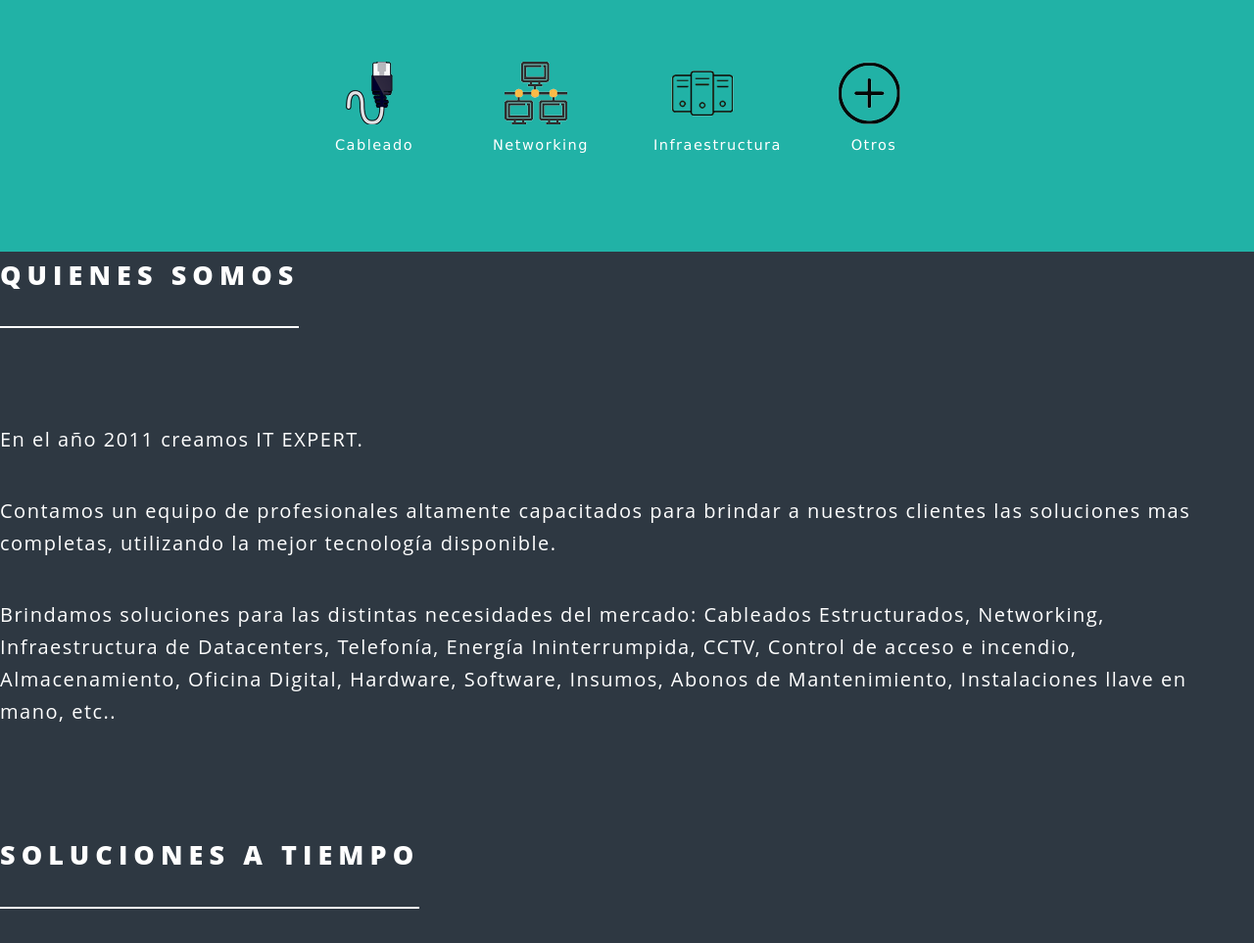
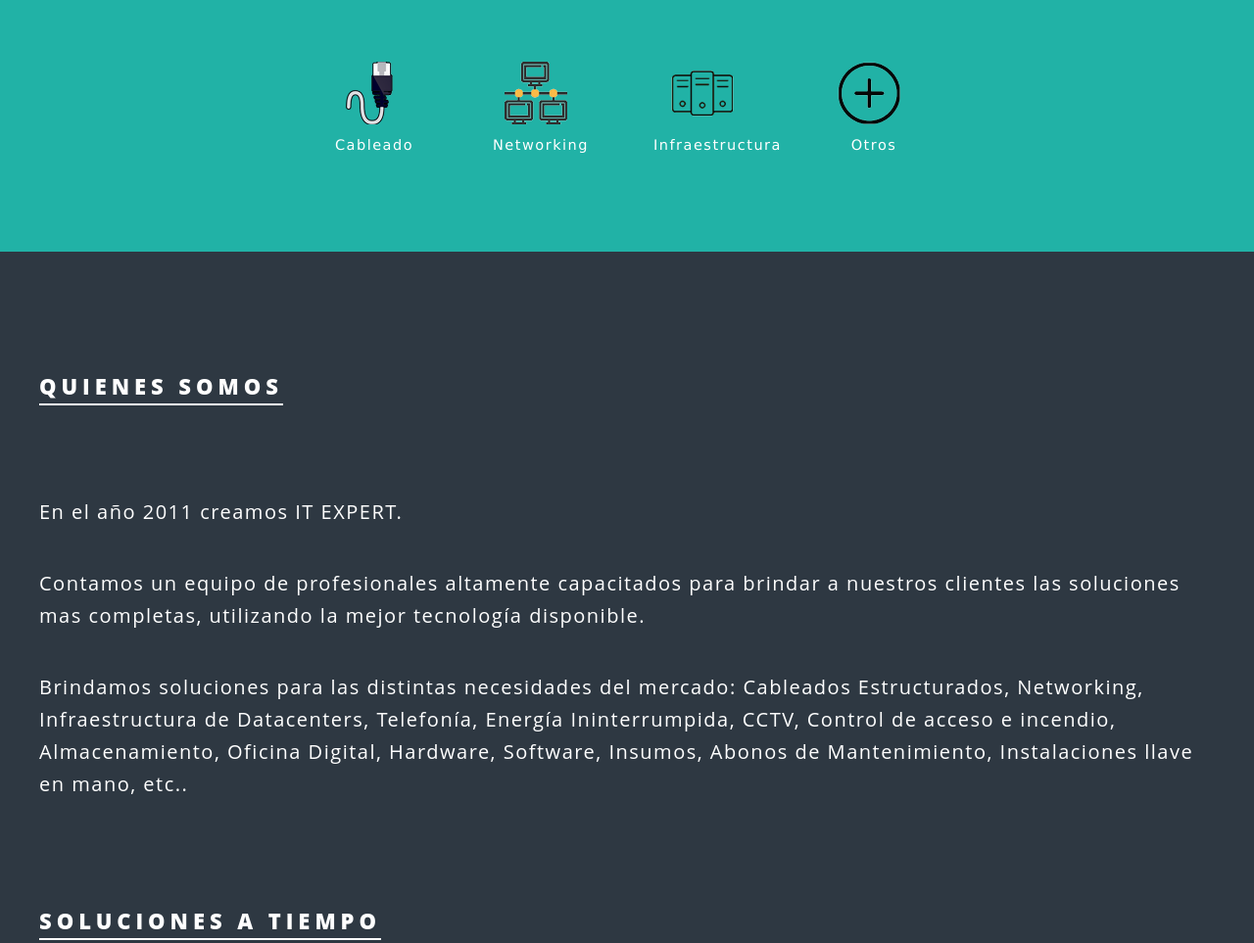
Before and after one commit to AlbertPulido/EntornosWeb2.0, a plain HTML site: page Proyecto-Entornos-web-033282b53cc3c7c591087e2988d885f8b7a307be/ProyectoFinal.html in a window 1280 px wide. Shown: the part 847-1810 px from the top of the page at 98% size. Drawn offline with Linux system fonts and the light colour scheme.

Commit message:
parrafos

```diff
--- a/Proyecto-Entornos-web-033282b53cc3c7c591087e2988d885f8b7a307be/Estilos.css
+++ b/Proyecto-Entornos-web-033282b53cc3c7c591087e2988d885f8b7a307be/Estilos.css
@@ -41,7 +41,7 @@ img{
 }
 .CuadroSol5{
     width: 110px;
-    height: 110px;
+    height: 310px;
     float: left;
     margin: 60px 33px 0px 27px;
     background-color: #e62b9100;
@@ -78,7 +78,7 @@ img{
 }
 #CuadroInformativo{
     width: 100%;
-    height: 1200px;
+    height: 1500px;
     background-color: #2e3842;
 }
 #PiedePagina{
@@ -97,10 +97,6 @@ body, input, select, textarea {
     line-height: 1.65em;
 }
 
-strong, b {
-color: #fff;
-font-weight: 600;
-}
 
 p {
 margin: 0 0 2em 0;
@@ -110,7 +106,7 @@ h1, h2, h3{
 color: #fff;
 font-weight: 800;
 letter-spacing: 0.225em;
-line-height: 1em;
+line-height: 0em;
 margin: 0 0 1em 0;
 text-transform: uppercase;
 }
@@ -122,10 +118,10 @@ h1 a, h2 a, h3 a{
 
 h2 {
 font-size: 1.35em;
-line-height: 1.75em;
+line-height: 1.5em;
 }
 
-@media screen and (max-width: 736px) {
+@media screen and (max-width: 6px) {
 
     h2 {
         font-size: 1.1em;
@@ -139,20 +135,13 @@ font-size: 1.15em;
 line-height: 1.75em;
 }
 
-@media screen and (max-width: 736px) {
+@media screen and (max-width: 5000px) {
 
-    h3 {
-        font-size: 1em;
-        line-height: 1.65em;
+    h2 {
+        font-size: 1.1em;
+        line-height: 1.6em;
     }
 
-}
-
-blockquote {
-border-left: solid 4px #fff;
-font-style: italic;
-margin: 0 0 2em 0;
-padding: 0.5em 0 0.5em 2em;
 }
 
 header h3 + p {
@@ -166,14 +155,14 @@ margin: 0 0 3.5em 0;
 header.hover h2, header.hover h3 {
     border-bottom: solid 2px #fff;
     display: inline-block;
-    padding-bottom: 1em;
+    padding-bottom: 0em;
     position: relative;
 }
 
     header.hover h2:after, header.hover h3:after{
         content: '';
         display: block;
-        height: 2px;
+        height: 0px;
     }
 
 header.hover p {
@@ -181,10 +170,12 @@ header.hover p {
     top: 0;
 }
 
-@media screen and (max-width: 736px) {
 
-    header.hover {
-        margin: 0 0 2em 0;
-    }
+	.wrapper {
+		padding: 6em 0 4em 0 ;
+	}
 
-}
+		.wrapper > .inner {
+			width: 60em;
+			margin:  auto;
+		}
```
